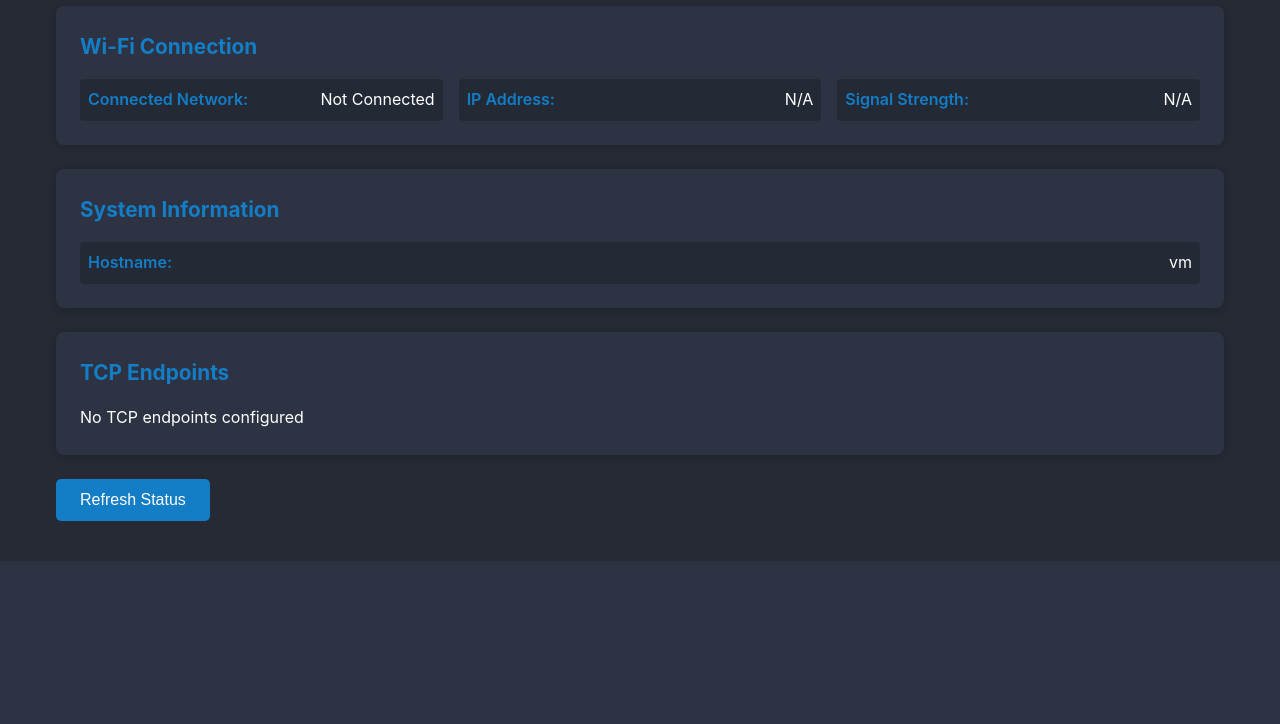
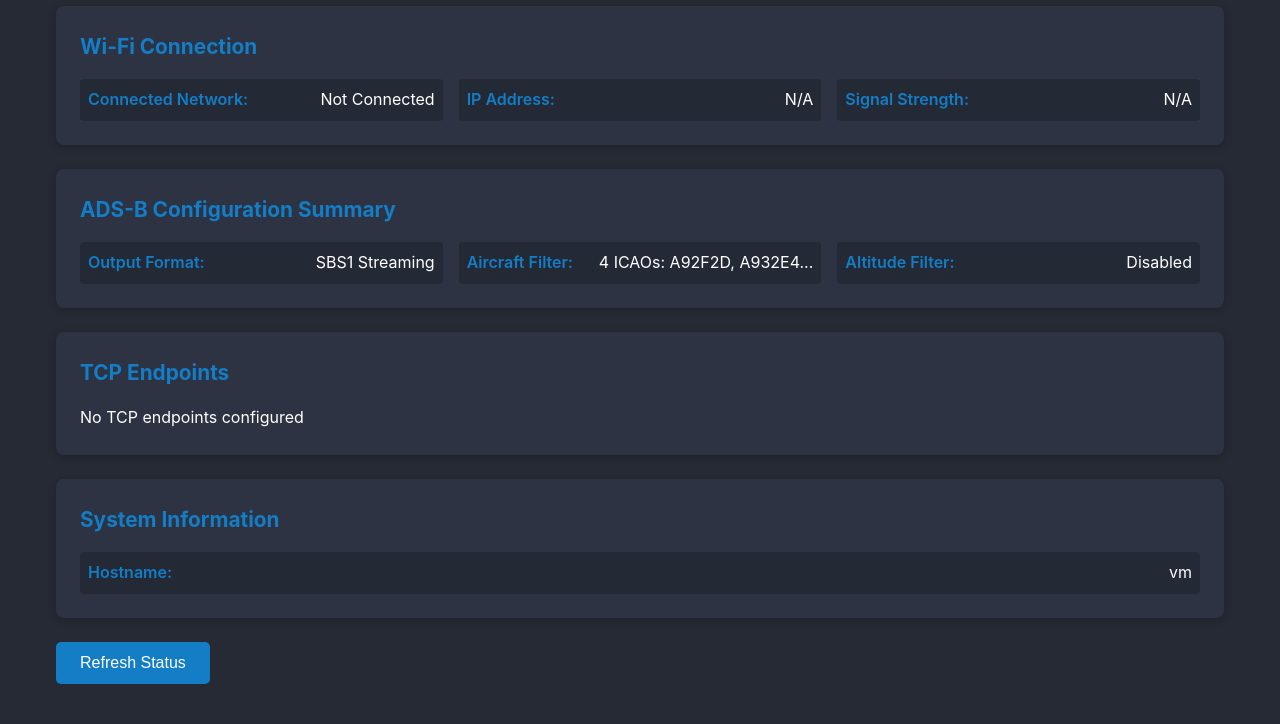
Before and after one commit to JLBMaritime/ADSB-WiFi-Manager, a Flask app: page / in a window 1280 px wide. Shown: the part 400-1124 px from the top of the page. Before the commit the page ends 961 px from the top, so only its background shows below. Run offline with Flask 3, Linux system fonts and the light colour scheme; the visitor is signed in with stand-in values (Sample User, id 1).

Commit message:
Add files via upload

```diff
--- a/web_interface/static/js/main.js
+++ b/web_interface/static/js/main.js
@@ -71,25 +71,57 @@ async function refreshDashboard() {
         console.error('Error refreshing dashboard:', error);
     }
 
-    // Load TCP Endpoints summary
+    // Load ADS-B Configuration and TCP Endpoints summary
     try {
         const response = await fetch('/api/adsb/config');
         const data = await response.json();
 
-        const container = document.getElementById('endpoints-summary');
-        if (data.success && data.endpoints && data.endpoints.length > 0) {
+        if (data.success) {
+            // Output Format
+            const formatNames = {
+                'sbs1': 'SBS1 Streaming',
+                'json': 'JSON Objects',
+                'json_to_sbs1': 'JSON→SBS1 Hybrid'
+            };
+            const outputFormat = data.output_format || 'sbs1';
+            document.getElementById('config-output-format').textContent = formatNames[outputFormat] || outputFormat;
+
+            // Aircraft Filter
+            let filterText = 'ALL Aircraft';
+            if (data.filter_mode === 'specific' && data.icao_list && data.icao_list.length > 0) {
+                const count = data.icao_list.length;
+                const preview = data.icao_list.slice(0, 2).join(', ');
+                filterText = `${count} ICAO${count !== 1 ? 's' : ''}: ${preview}${count > 2 ? '...' : ''}`;
+            }
+            document.getElementById('config-aircraft-filter').textContent = filterText;
+
+            // Altitude Filter
+            let altitudeText = 'Disabled';
+            if (data.altitude_filter_enabled) {
+                const maxAlt = data.max_altitude || 10000;
+                altitudeText = `Enabled (Max: ${maxAlt.toLocaleString()} ft)`;
+            }
+            document.getElementById('config-altitude-filter').textContent = altitudeText;
+
+            // TCP Endpoints
+            const epContainer = document.getElementById('endpoints-summary');
+            if (data.endpoints && data.endpoints.length > 0) {
                 let html = `<p><strong>${data.endpoints.length} endpoint${data.endpoints.length !== 1 ? 's' : ''} configured</strong></p><ul style="margin: 10px 0; padding-left: 20px;">`;
                 data.endpoints.forEach(endpoint => {
                     const displayText = endpoint.name ? `${endpoint.name} - ${endpoint.ip}:${endpoint.port}` : `${endpoint.ip}:${endpoint.port}`;
                     html += `<li>${displayText}</li>`;
                 });
                 html += '</ul>';
-            container.innerHTML = html;
+                epContainer.innerHTML = html;
             } else {
-            container.innerHTML = '<p>No TCP endpoints configured</p>';
+                epContainer.innerHTML = '<p>No TCP endpoints configured</p>';
+            }
         }
     } catch (error) {
-        console.error('Error loading endpoints summary:', error);
+        console.error('Error loading ADS-B config summary:', error);
+        document.getElementById('config-output-format').textContent = 'Error loading';
+        document.getElementById('config-aircraft-filter').textContent = 'Error loading';
+        document.getElementById('config-altitude-filter').textContent = 'Error loading';
         document.getElementById('endpoints-summary').innerHTML = '<p>Error loading endpoints</p>';
     }
 }
--- a/web_interface/templates/index.html
+++ b/web_interface/templates/index.html
@@ -62,11 +62,19 @@
             </div>
 
             <div class="card">
-                <h3>System Information</h3>
+                <h3>ADS-B Configuration Summary</h3>
                 <div class="status-grid">
                     <div class="status-item">
-                        <span class="label">Hostname:</span>
-                        <span id="system-hostname">Loading...</span>
+                        <span class="label">Output Format:</span>
+                        <span id="config-output-format">Loading...</span>
+                    </div>
+                    <div class="status-item">
+                        <span class="label">Aircraft Filter:</span>
+                        <span id="config-aircraft-filter">Loading...</span>
+                    </div>
+                    <div class="status-item">
+                        <span class="label">Altitude Filter:</span>
+                        <span id="config-altitude-filter">Loading...</span>
                     </div>
                 </div>
             </div>
@@ -75,6 +83,16 @@
                 <h3>TCP Endpoints</h3>
                 <div id="endpoints-summary">
                     <p>Loading...</p>
+                </div>
+            </div>
+
+            <div class="card">
+                <h3>System Information</h3>
+                <div class="status-grid">
+                    <div class="status-item">
+                        <span class="label">Hostname:</span>
+                        <span id="system-hostname">Loading...</span>
+                    </div>
                 </div>
             </div>
 
```
Lines whose indentation alone changed are shown as unchanged.
